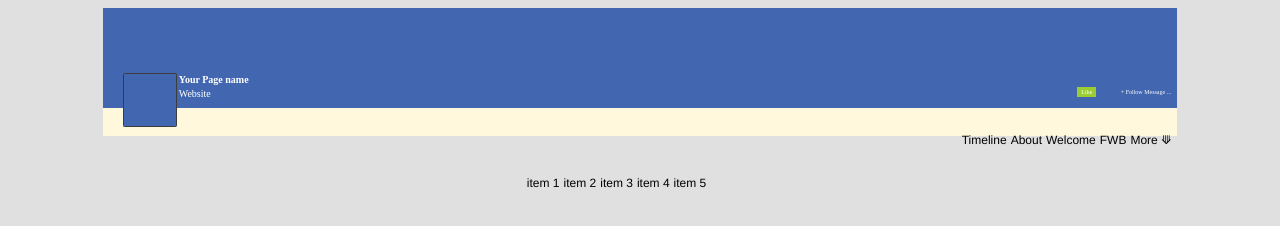
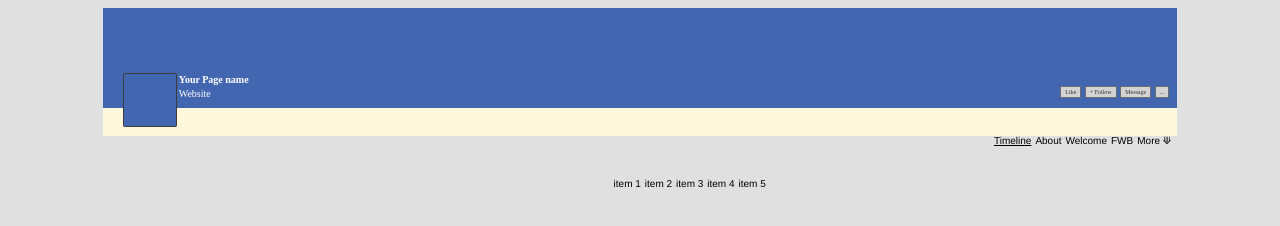
Before and after one commit to Eatmyloudmusic/Social_Network_Page, a plain HTML site: page index.html in a window 1280 px wide. Drawn offline with Linux system fonts and the light colour scheme.

Commit message:
more header work

```diff
--- a/index.html
+++ b/index.html
@@ -21,7 +21,7 @@
 
     </div>
     <div class="navigation">
-        <ul>
+        <ul class="nav1">
             <li class="link timeline">Timeline</li>
             <li class="link">About</li>
             <li class="link">Welcome</li>
--- a/style.css
+++ b/style.css
@@ -41,14 +41,29 @@ li {
     font-family: 'Franklin Gothic Medium', 'Arial Narrow',
     Arial, sans-serif;
     position: relative;
-    font-size: 12px;
+    font-size: 10px;
 }
-li.list {
-    font-family: 'Times New Roman', Times, serif;
+
+.nav1 {
+    position: relative
+    top: -19px;
 }
-li.link-timeline a {
+
+li.link {
+
+}
+
+li.link.timeline {
     text-decoration: underline;
+    border-bottom: darkgreen 2px;
 }
+
+li.link.more {
+
+}
+
+
+
 .head1 {
     font-size: x-small;
     font-weight: bold;
@@ -77,12 +92,39 @@ margin-top: -7px;
   font-size: 6px;
 }
 .but.likeb {
-    background-color: yellowgreen;
+    background-color: lightgray;
     padding: 2px 4px;
     box-sizing: border-box;
-    margin-right: 23px;
-    border-color: yellow;
+    margin-right: 2px;
+    border: solid 0.5px rgb(110, 110, 110);
+    color: rgb(42, 51, 51);
 }
+
+.but.followb {
+    background-color: lightgray;
+    padding: 2px 4px;
+    box-sizing: border-box;
+    margin-right: 2px;
+    border: solid 0.5px rgb(110, 110, 110);
+    color: rgb(42, 51, 51);
+}
+.but.messb {
+    background-color: lightgray;
+    padding: 2px 4px;
+    box-sizing: border-box;
+    margin-right: 2px;
+    border: solid 0.5px rgb(110, 110, 110);
+    color: rgb(42, 51, 51);
+}
+.but.dot3b {
+    background-color: lightgray;
+    padding: 2px 4px;
+    box-sizing: border-box;
+    margin-right: 2px;
+    border: solid 0.5px rgb(110, 110, 110);
+    color: rgb(42, 51, 51);
+}
+
 
 /* Two column page items list */
 nav ul {
```
